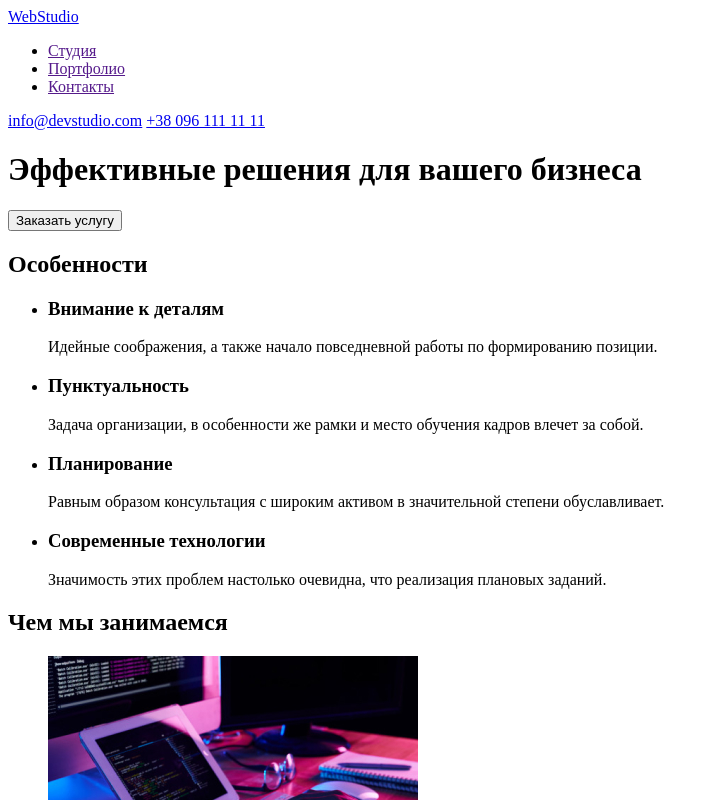
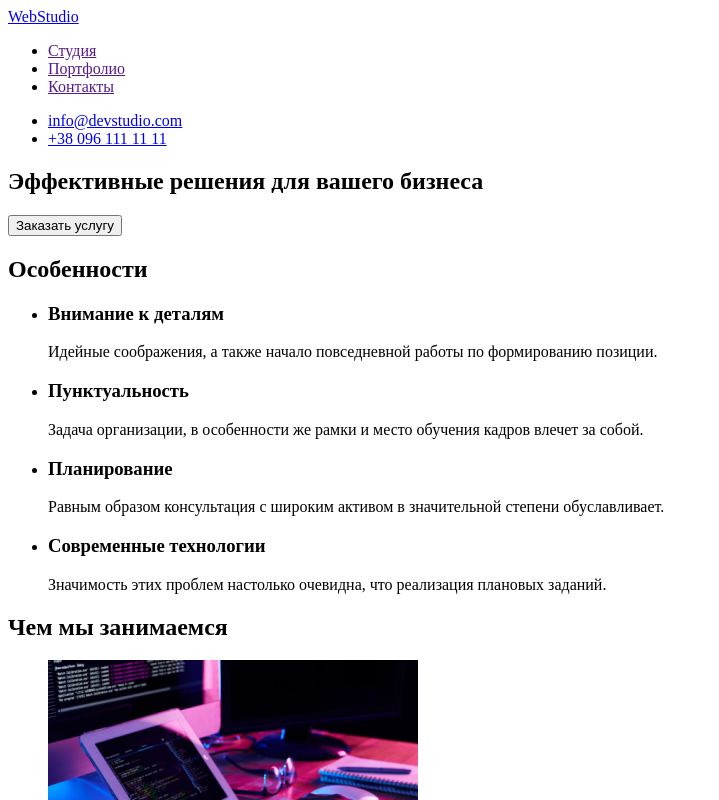
Before and after one commit to AlexandrDryl/github-tutorial, a plain HTML site: page index.html in a window 1280 px wide. Shown: the top 800 px of the page, without its empty margins (0-719 px from the left). Drawn offline with Linux system fonts and the light colour scheme.

Commit message:
Update index.html
Правки по разметке

```diff
--- a/index.html
+++ b/index.html
@@ -18,15 +18,21 @@
             </ul>
         </nav>
         <!-- Контакты -->
-        <a href="mailto:info@devstudio.com">info@devstudio.com</a>
-        <a href="tel:+380961111111">+38 096 111 11 11</a>
+        <ul>
+            <li>
+                <a href="mailto:info@devstudio.com">info@devstudio.com</a>
+            </li>
+            <li>
+                <a href="tel:+380961111111">+38 096 111 11 11</a
+            ></li>
+        </ul>
     </header>
     <main>
         <!-- Шапка страницы -->
-        <div>
+        <section>
             <h1>Эффективные решения для вашего бизнеса</h1>
             <button type="button">Заказать услугу</button>
-        </div>
+        </section>
         <!-- Особенности -->
         <section>
             <h2>Особенности</h2>
@@ -93,8 +99,8 @@
     </main>
     <footer>
     <!-- Подвал -->
+        <a href="./index.html">WebStudio</a>
         <address>
-            <a href="./index.html">WebStudio</a>
         <ul>
             <li>
                 <a href="https://goo.gl/maps/QPnTebf9rSp8Pme26" target="_blank" rel="noopener noreferrer">г. Киев, пр-т Леси Украинки, 26</a>
```
